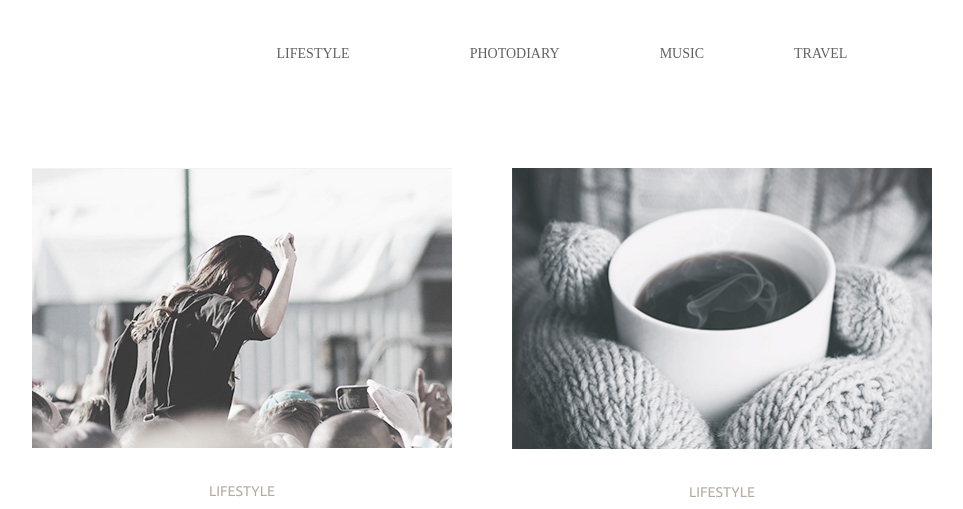
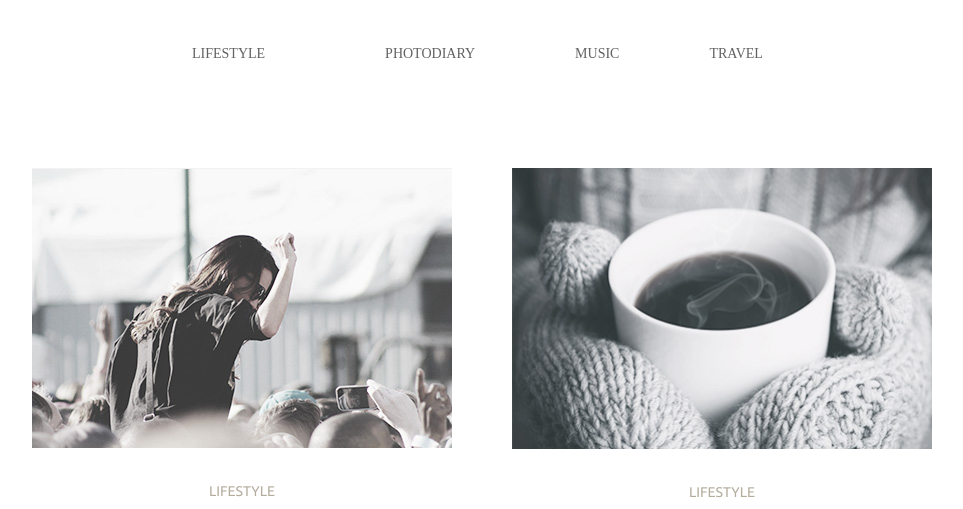
Before and after one commit to IrinaZamkova/ph-pages, a plain HTML site: page modul-3/HW-modul-3/modul-3/index.html in a window 1280 px wide. Shown: the top 509 px of the page, without its empty margins (158-1121 px from the left). Drawn offline with Linux system fonts and the light colour scheme; files that its build step writes are made by us from their sources.

Commit message:
Update styles.css

```diff
--- a/modul-3/HW-modul-3/modul-3/css/styles.css
+++ b/modul-3/HW-modul-3/modul-3/css/styles.css
@@ -29,10 +29,9 @@ ul.site-novigation {
 .site-novigation-list li {
   display: inline-block;
   list-style: none;
+   text-align: center;
 }
-.site-novigation-list{
-  text-align: center;
-}
+
 .novigation-list-item {
   font-size: 14px;
   font-family: "PlayfairDisplay";
```
